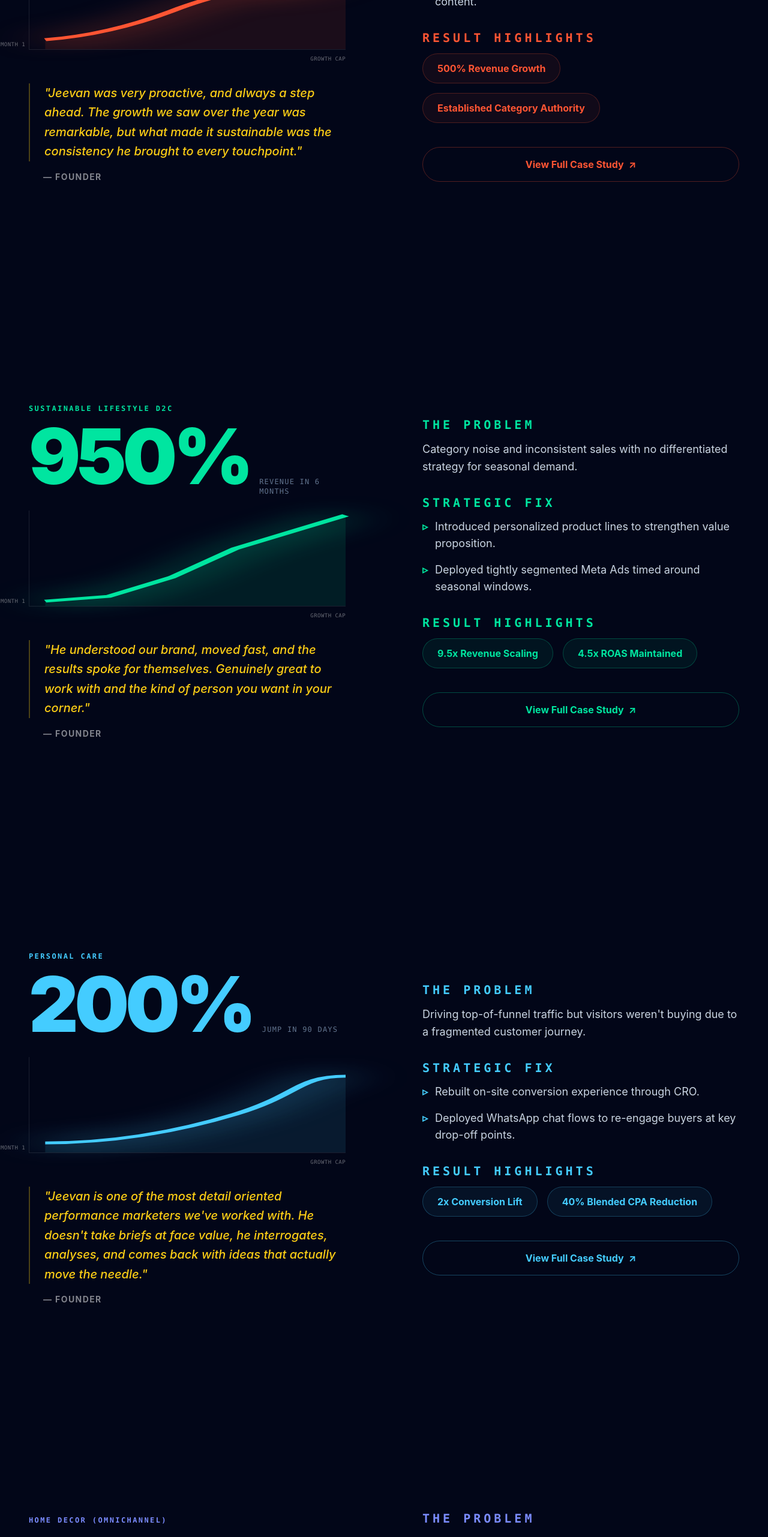
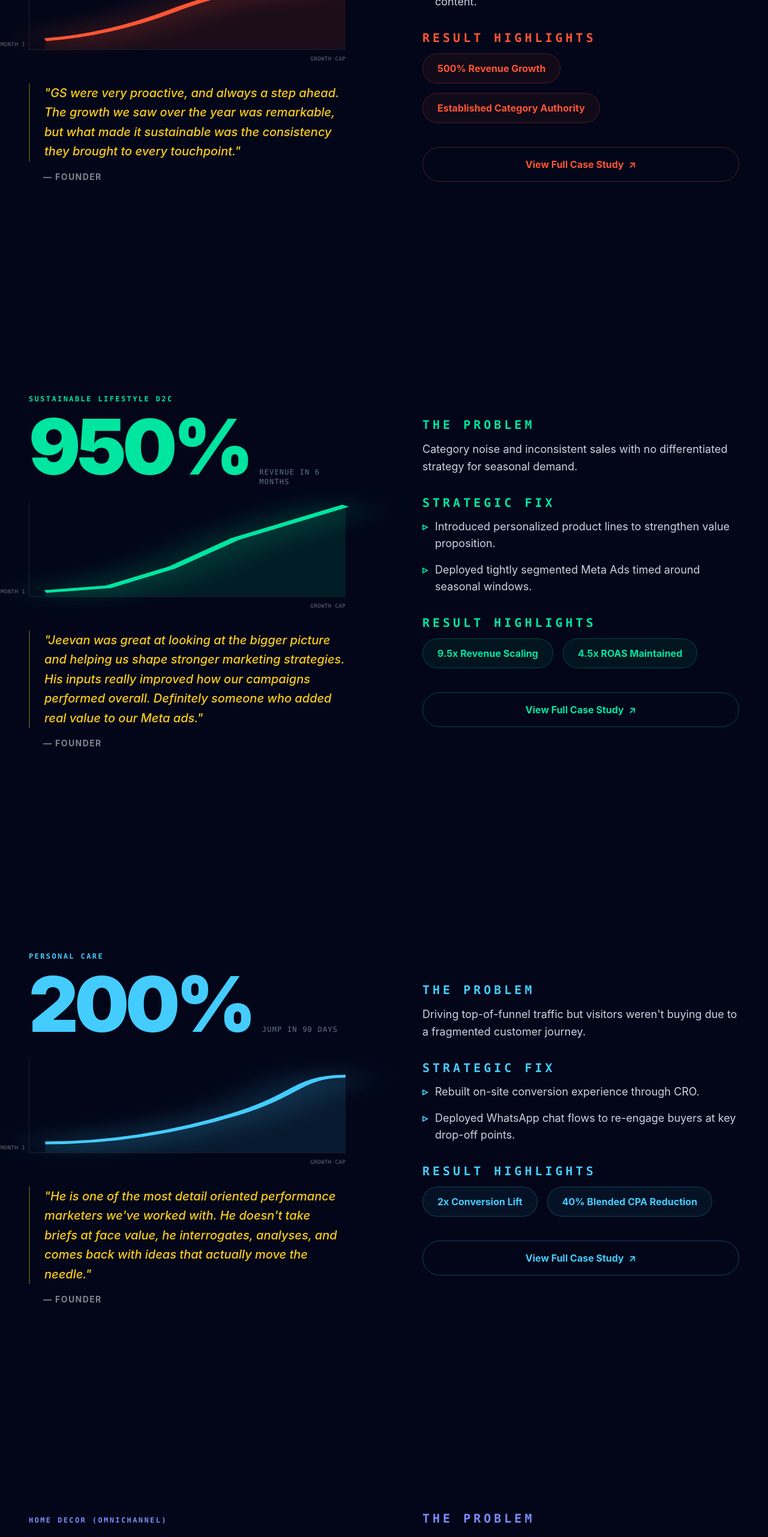
Before and after one commit to jeevansmurali-tech/j1-portfolio, a React (Vite) app: page / in a window 1280 px wide. Shown: the part 5880-8442 px from the top of the page at 60% size. Built offline with nearby package versions, Linux system fonts and the light colour scheme.

Commit message:
Changes in testimonials

```diff
--- a/src/sections/CaseStudies.tsx
+++ b/src/sections/CaseStudies.tsx
@@ -6,28 +6,28 @@ const CASE_STUDIES = [
         problem: "Strong product-market fit but near-zero digital traction with high ad spend yielding poor returns.",
         execution: ["Full-funnel ownership across Meta and Google Ads.", "Strategic SEO foundation paired with high-intent video content."],
         results: ["500% Revenue Growth", "Established Category Authority"], pdf: "/case-study-agro.pdf",
-        quote: "Jeevan was very proactive, and always a step ahead. The growth we saw over the year was remarkable, but what made it sustainable was the consistency he brought to every touchpoint."
+        quote: "GS were very proactive, and always a step ahead. The growth we saw over the year was remarkable, but what made it sustainable was the consistency they brought to every touchpoint."
     },
     {
         industry: "Sustainable Lifestyle D2C", metric: "950%", duration: "revenue in 6 months", color: "#00e5a0", chartPath: "M5,95 L25,90 L45,70 L65,40 L85,20 L100,5",
         problem: "Category noise and inconsistent sales with no differentiated strategy for seasonal demand.",
         execution: ["Introduced personalized product lines to strengthen value proposition.", "Deployed tightly segmented Meta Ads timed around seasonal windows."],
         results: ["9.5x Revenue Scaling", "4.5x ROAS Maintained"], pdf: "/case-study-sustainable.pdf",
-        quote: "He understood our brand, moved fast, and the results spoke for themselves. Genuinely great to work with and the kind of person you want in your corner."
+        quote: "Jeevan was great at looking at the bigger picture and helping us shape stronger marketing strategies. His inputs really improved how our campaigns performed overall. Definitely someone who added real value to our Meta ads."
     },
     {
         industry: "Personal Care", metric: "200%", duration: "jump in 90 days", color: "#44ccff", chartPath: "M5,90 C25,90 45,80 65,60 S85,20 100,20",
         problem: "Driving top-of-funnel traffic but visitors weren't buying due to a fragmented customer journey.",
         execution: ["Rebuilt on-site conversion experience through CRO.", "Deployed WhatsApp chat flows to re-engage buyers at key drop-off points."],
         results: ["2x Conversion Lift", "40% Blended CPA Reduction"], pdf: "/case-study-care.pdf",
-        quote: "Jeevan is one of the most detail oriented performance marketers we've worked with. He doesn't take briefs at face value, he interrogates, analyses, and comes back with ideas that actually move the needle."
+        quote: "He is one of the most detail oriented performance marketers we've worked with. He doesn't take briefs at face value, he interrogates, analyses, and comes back with ideas that actually move the needle."
     },
     {
         industry: "Home Decor (Omnichannel)", metric: "Local", duration: "Intent Domination", color: "#7b8cff", chartPath: null,
         problem: "A furniture brand with a showroom and online store that weren't communicating.",
         execution: ["Built omnichannel strategy marrying radius-based Google Ads with GBP optimization.", "Refined geo-posts and review management to dominate local intent."],
         results: ["Consistent Online Sales", "Increased Showroom Footfall"], pdf: "/case-study-furniture.pdf",
-        quote: "Jeevan didn't just run campaigns — he understood the full customer journey and built around it. The lift in footfall and online sales was proof that his thinking was always bigger than the ad account."
+        quote: "GS didn't just run campaigns — they understood the full customer journey and built around it. The lift in footfall and online sales was proof that their thinking was always bigger than the ad account."
     }
 ];
 
```
